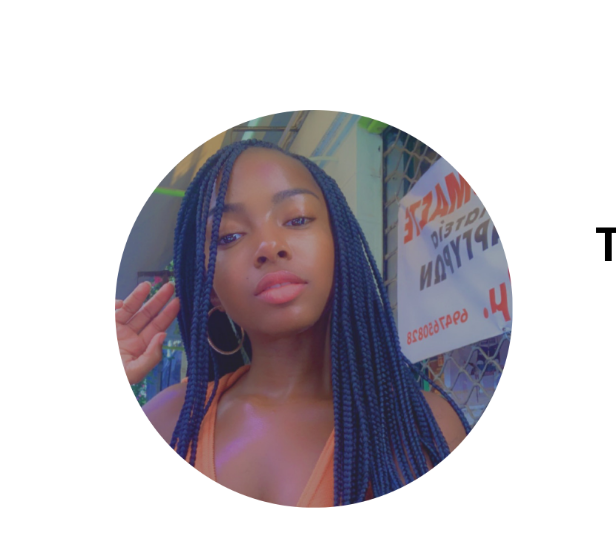
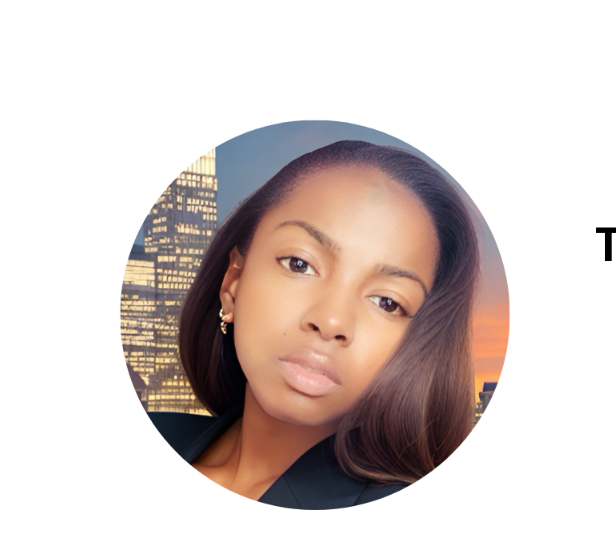
Before and after one commit to Teighlors/html-css-js-portfolio, a plain HTML site: page index.html in a window 1280 px wide. Shown: the part 174-734 px from the top of the page, 109-725 px from the left. Drawn offline with Linux system fonts and the light colour scheme; a web font is replaced by a local one.

Commit message:
pic update

```diff
--- a/index.html
+++ b/index.html
@@ -39,7 +39,7 @@
     </nav>
     <section id="profile">
         <div class="section__pic-container">
-            <img src="./assets/profile-pic.png" alt="Teighlor Smith profile picture"/>
+            <img src="./assets/profile-pic-3.png" alt="Teighlor Smith profile picture"/>
         </div>
         <div class="section__text">
             <p class="section__text__p1">Hello, I'm</p>
```
Also changed, not shown: assets/profile-pic-3.png (added).
